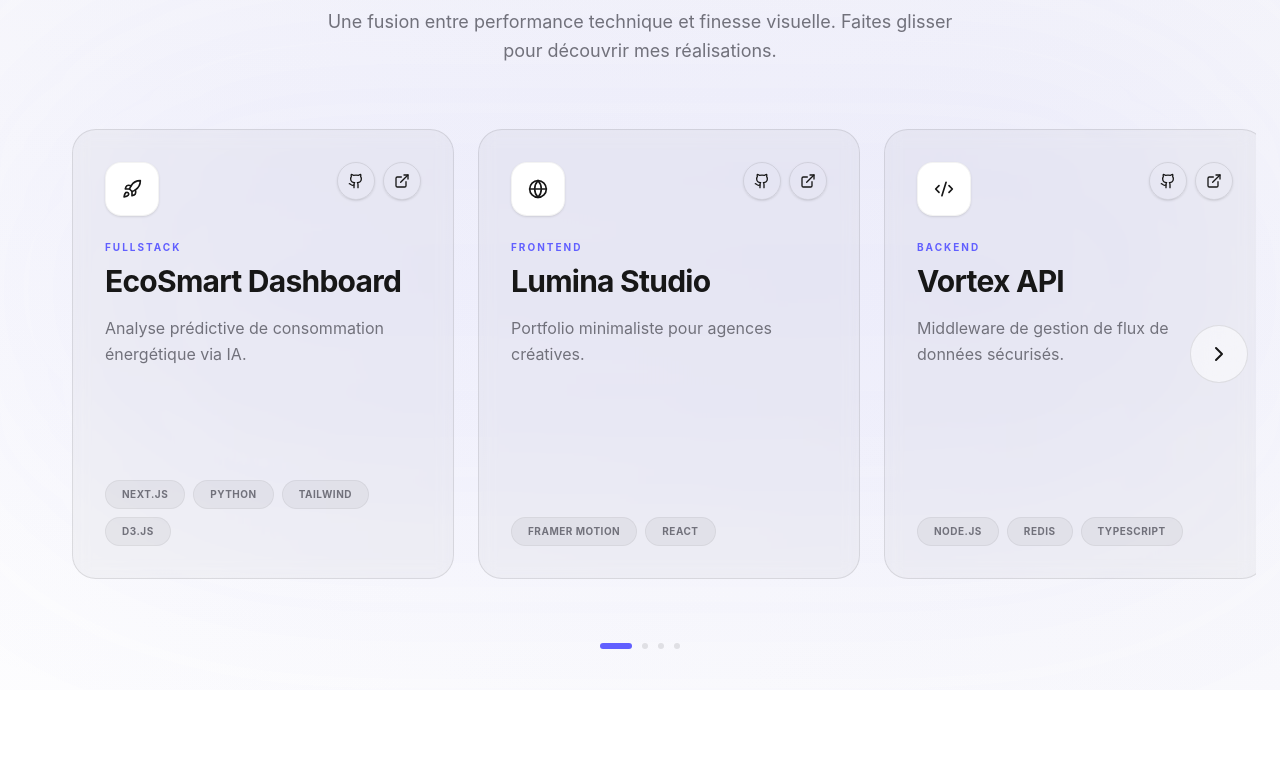
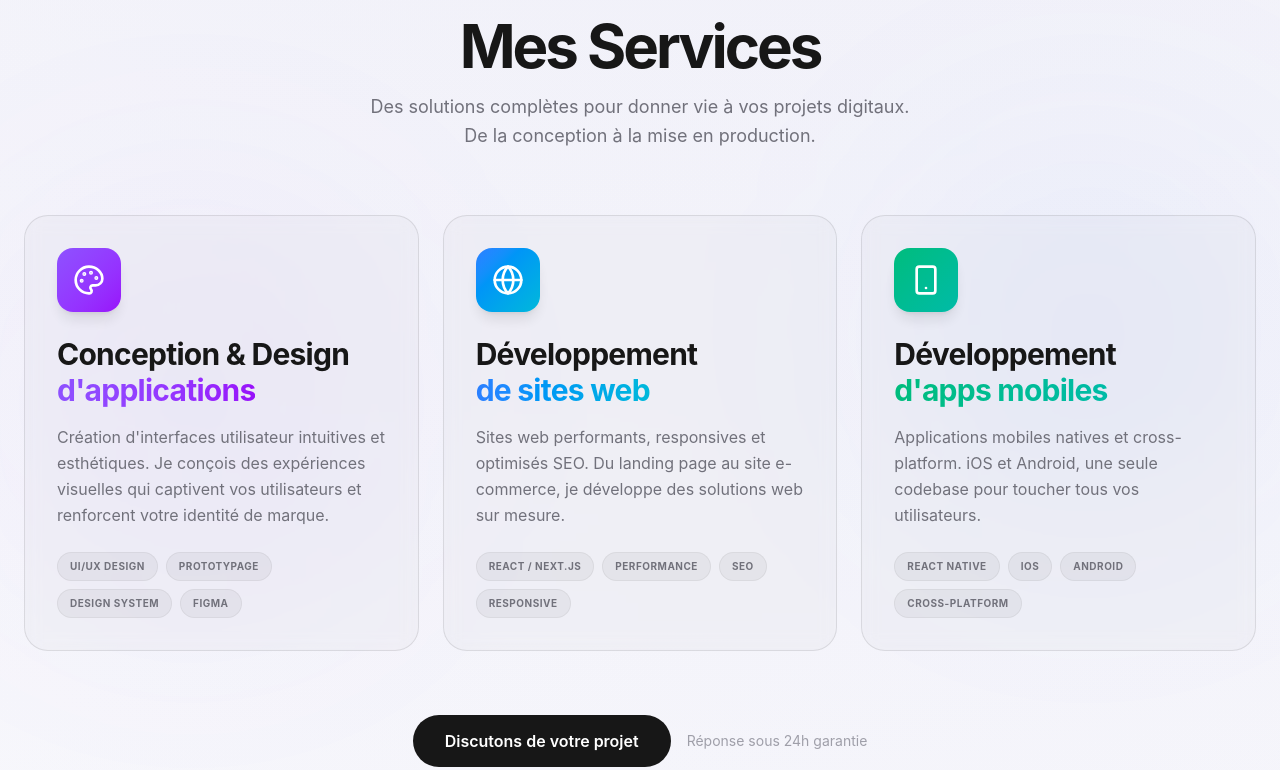
Before and after one commit to ZizouAR/portfolio, a Next.js app: page / in a window 1280 px wide. Shown: the part 910-1680 px from the top of the page. Before the commit the page ends 1600 px from the top, so only its background shows below. Built offline with nearby package versions, Linux system fonts and the light colour scheme.

Commit message:
services section

```diff
--- /dev/null
+++ b/app/partials/home/services.tsx
@@ -0,0 +1,146 @@
+"use client"
+
+import { motion } from "framer-motion"
+import { Palette, Globe, Smartphone } from "lucide-react"
+
+const services = [
+    {
+        id: 1,
+        icon: <Palette className="w-8 h-8" />,
+        title: "Conception & Design",
+        subtitle: "d'applications",
+        description: "Création d'interfaces utilisateur intuitives et esthétiques. Je conçois des expériences visuelles qui captivent vos utilisateurs et renforcent votre identité de marque.",
+        features: ["UI/UX Design", "Prototypage", "Design System", "Figma"],
+        gradient: "from-violet-500 to-purple-600",
+        glowColor: "violet-500",
+    },
+    {
+        id: 2,
+        icon: <Globe className="w-8 h-8" />,
+        title: "Développement",
+        subtitle: "de sites web",
+        description: "Sites web performants, responsives et optimisés SEO. Du landing page au site e-commerce, je développe des solutions web sur mesure.",
+        features: ["React / Next.js", "Performance", "SEO", "Responsive"],
+        gradient: "from-blue-500 to-cyan-500",
+        glowColor: "blue-500",
+    },
+    {
+        id: 3,
+        icon: <Smartphone className="w-8 h-8" />,
+        title: "Développement",
+        subtitle: "d'apps mobiles",
+        description: "Applications mobiles natives et cross-platform. iOS et Android, une seule codebase pour toucher tous vos utilisateurs.",
+        features: ["React Native", "iOS", "Android", "Cross-platform"],
+        gradient: "from-emerald-500 to-teal-500",
+        glowColor: "emerald-500",
+    },
+]
+
+const ServiceCard = ({ service, index }: { service: typeof services[0]; index: number }) => {
+    return (
+        <motion.div
+            initial={{ opacity: 0, y: 40 }}
+            whileInView={{ opacity: 1, y: 0 }}
+            transition={{ duration: 0.6, delay: index * 0.15 }}
+            viewport={{ once: true }}
+            className="group relative"
+        >
+            <div className="relative h-full overflow-hidden rounded-3xl border border-foreground/10 bg-foreground/[0.02] backdrop-blur-sm p-8 transition-all duration-500 hover:bg-foreground/[0.05] hover:border-foreground/20 hover:scale-[1.02]">
+                {/* Icon with gradient background */}
+                <div className={`inline-flex p-4 rounded-2xl bg-gradient-to-br ${service.gradient} text-white shadow-lg mb-6 group-hover:scale-110 transition-transform duration-300`}>
+                    {service.icon}
+                </div>
+
+                {/* Title */}
+                <div className="mb-4">
+                    <h3 className="text-2xl md:text-3xl font-bold tracking-tight">
+                        {service.title}
+                    </h3>
+                    <span className={`text-2xl md:text-3xl font-bold tracking-tight bg-gradient-to-r ${service.gradient} bg-clip-text text-transparent`}>
+                        {service.subtitle}
+                    </span>
+                </div>
+
+                {/* Description */}
+                <p className="text-zinc-500 dark:text-zinc-400 leading-relaxed mb-6">
+                    {service.description}
+                </p>
+
+                {/* Features/Tech */}
+                <div className="flex flex-wrap gap-2">
+                    {service.features.map((feature) => (
+                        <span
+                            key={feature}
+                            className="px-3 py-1.5 text-[10px] font-bold uppercase tracking-wider rounded-full bg-foreground/5 border border-foreground/5 text-zinc-500 transition-colors group-hover:border-foreground/10"
+                        >
+                            {feature}
+                        </span>
+                    ))}
+                </div>
+
+                {/* Hover glow effect */}
+                <div className={`absolute -bottom-32 -right-32 w-64 h-64 bg-${service.glowColor}/20 blur-[100px] opacity-0 group-hover:opacity-100 transition-opacity duration-700 pointer-events-none`} />
+            </div>
+        </motion.div>
+    )
+}
+
+const HomeServices = () => {
+    return (
+        <section id="services" className="min-h-screen w-full flex flex-col justify-center items-center py-20  relative overflow-hidden">
+            <div className="max-w-7xl w-full px-6 flex flex-col items-center gap-16">
+                {/* Header */}
+                <div className="space-y-6 text-center max-w-2xl">
+                    <motion.div
+                        initial={{ opacity: 0, y: 20 }}
+                        whileInView={{ opacity: 1, y: 0 }}
+                        transition={{ duration: 0.6 }}
+                        viewport={{ once: true }}
+                        className="space-y-4"
+                    >
+                        <span className="px-4 py-1.5 rounded-full border border-zinc-200 dark:border-zinc-800 text-xs font-semibold uppercase tracking-widest text-zinc-500 inline-block">
+                            Ce que je propose
+                        </span>
+                        <h2 className="text-4xl md:text-6xl font-bold tracking-tighter">
+                            Mes Services
+                        </h2>
+                        <p className="text-zinc-500 text-base md:text-lg leading-relaxed">
+                            Des solutions complètes pour donner vie à vos projets digitaux.
+                            <br className="hidden md:block" />
+                            De la conception à la mise en production.
+                        </p>
+                    </motion.div>
+                </div>
+
+                {/* Services Grid */}
+                <div className="grid grid-cols-1 md:grid-cols-2 lg:grid-cols-3 gap-6 w-full">
+                    {services.map((service, index) => (
+                        <ServiceCard key={service.id} service={service} index={index} />
+                    ))}
+                </div>
+
+                {/* CTA */}
+                <motion.div
+                    initial={{ opacity: 0, y: 20 }}
+                    whileInView={{ opacity: 1, y: 0 }}
+                    transition={{ duration: 0.6, delay: 0.4 }}
+                    viewport={{ once: true }}
+                    className="flex flex-col sm:flex-row gap-4 items-center"
+                >
+                    <button className="bg-foreground text-background px-8 py-3.5 rounded-full font-semibold transition-all hover:opacity-90 hover:scale-105 cursor-pointer">
+                        Discutons de votre projet
+                    </button>
+                    <span className="text-zinc-400 text-sm">
+                        Réponse sous 24h garantie
+                    </span>
+                </motion.div>
+            </div>
+
+            {/* Background decorative elements */}
+            <div className="absolute top-1/3 left-0 w-96 h-96 bg-violet-500/5 blur-[120px] -z-10 pointer-events-none rounded-full" />
+            <div className="absolute bottom-1/3 right-0 w-96 h-96 bg-blue-500/5 blur-[120px] -z-10 pointer-events-none rounded-full" />
+        </section>
+    )
+}
+
+export default HomeServices
```
